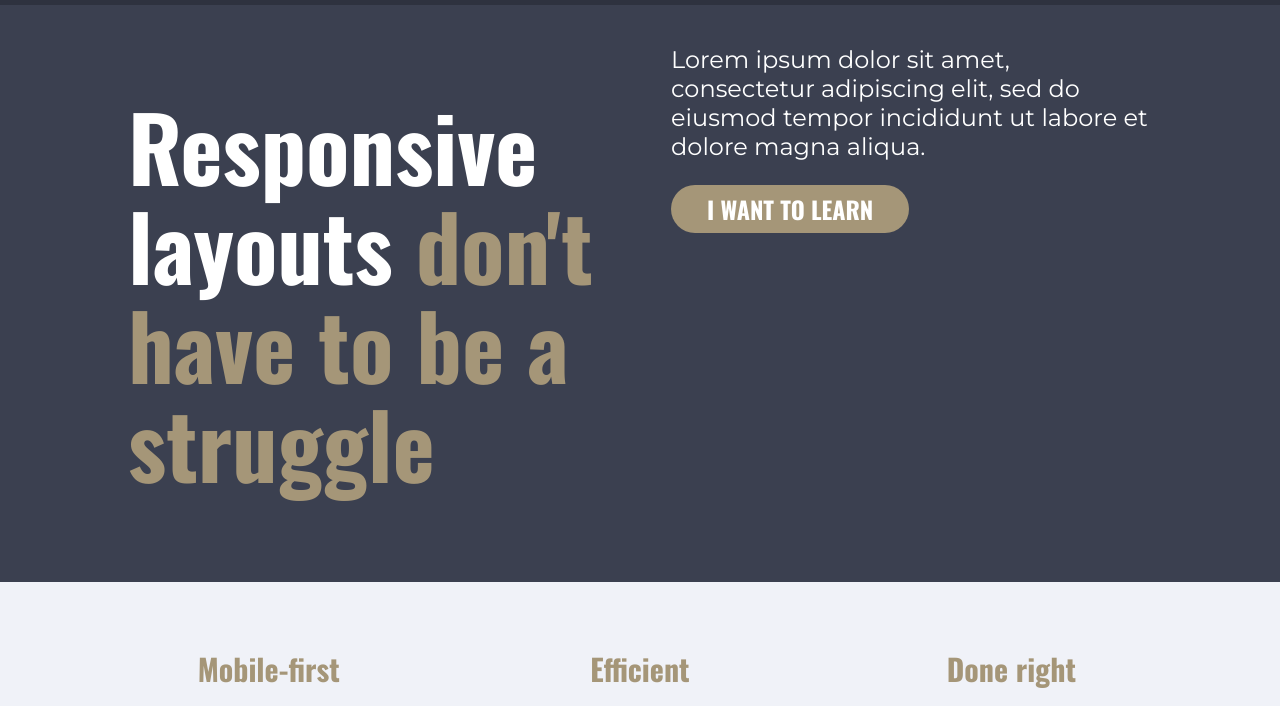
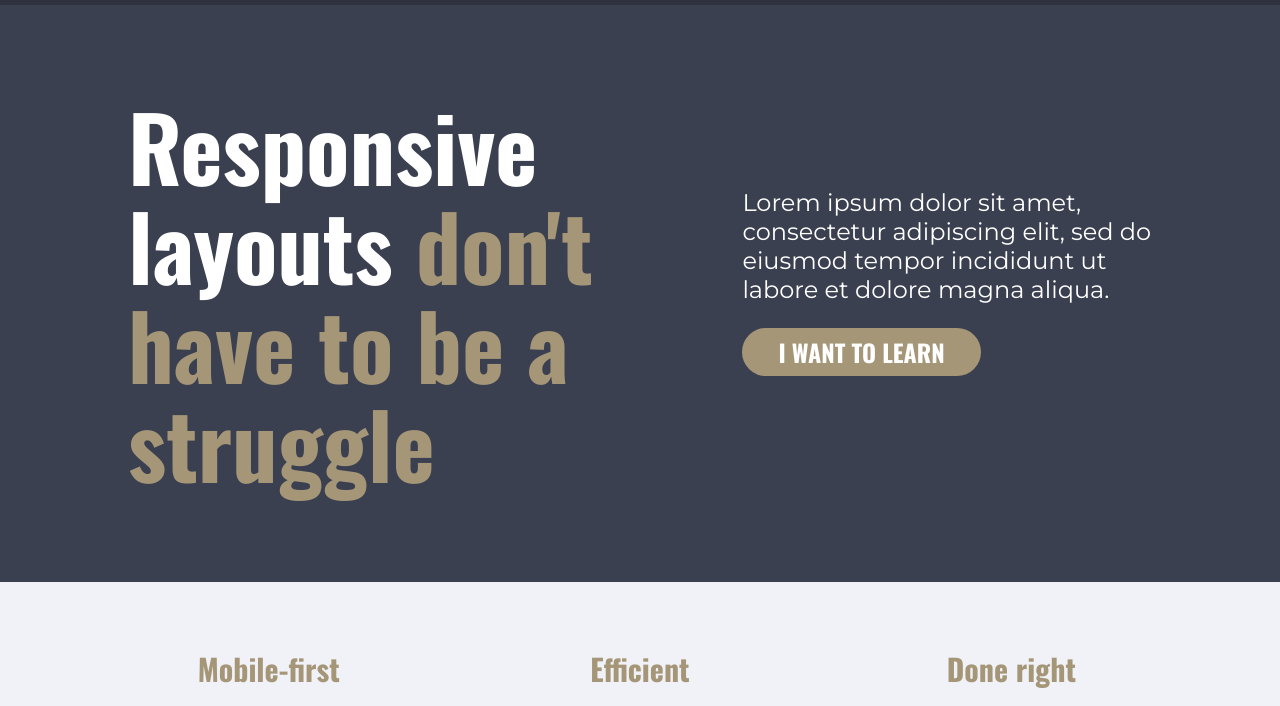
Before and after one commit to Vaibhav0303/kevin_final-chlng, a plain HTML site: page index.html in a window 1280 px wide. Shown: the part 57-763 px from the top of the page. Drawn offline with nearby package versions, Linux system fonts and the light colour scheme.

Commit message:
Update style.css

```diff
--- a/style.css
+++ b/style.css
@@ -102,8 +102,8 @@ header{
     padding-block: 1rem;
 
 }
-.intro h1{
-    font-size: 90px;
+.intro_heading{
+    font-size: 60px;
     color: #FFFFFF;
     line-height: 1.1em;
 }
@@ -254,11 +254,12 @@ h1 > span{
         justify-content: space-between;
         /* align-items: center; */
     }
-    .col1{
+    .intro_heading{
+        font-size:90px;
         width: 50%;
         align-self: center;
     }
-    .col2{
+    .intro_text{
         width: 40%;
         align-self: center;
     }
```
